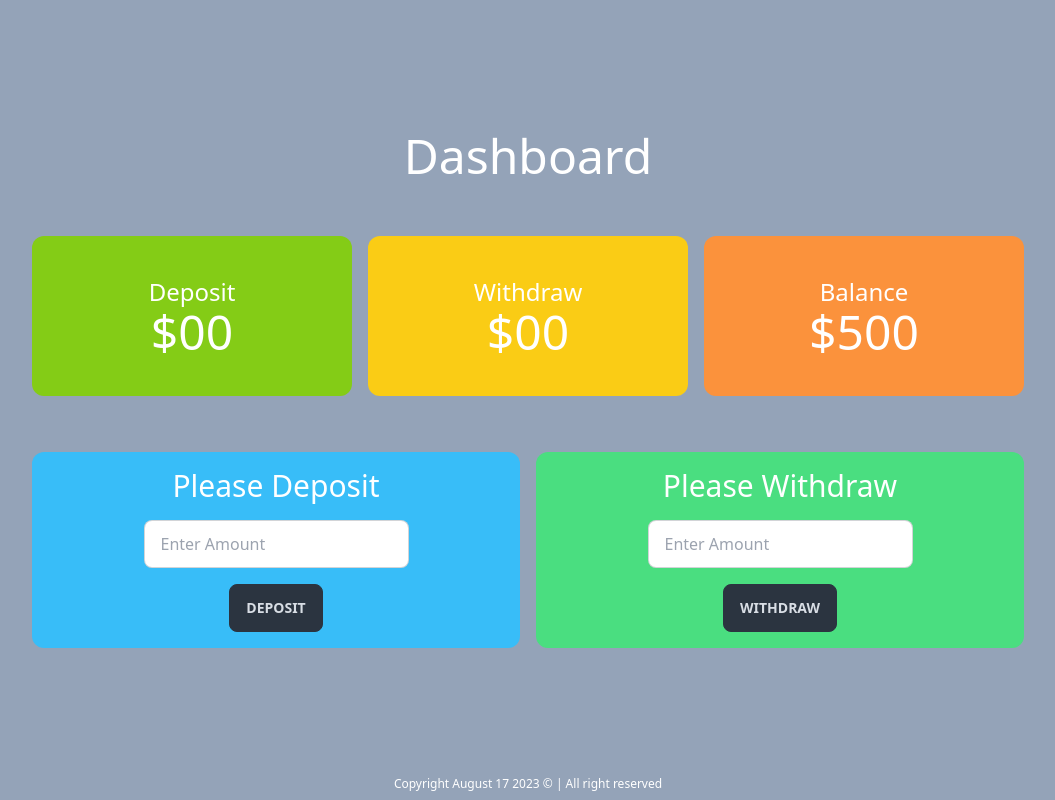
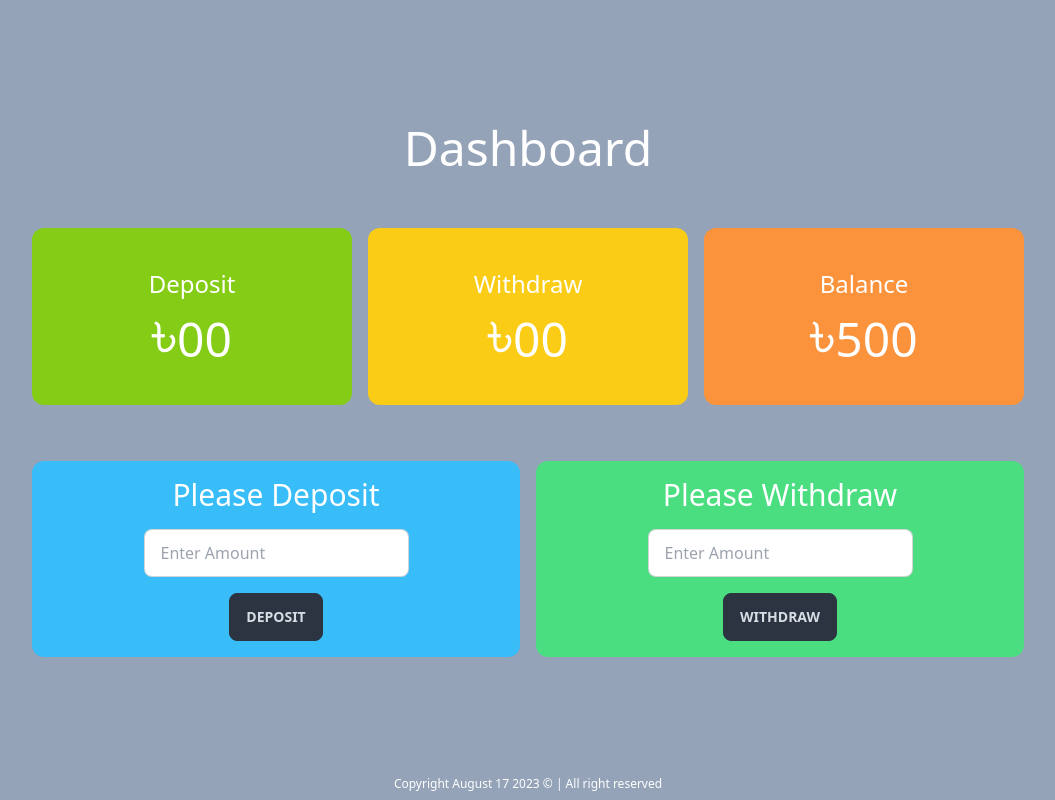
Before and after one commit to sohel5G/Simple-Bank-Website, a plain HTML site: page dashboard.html in a window 1280 px wide. Shown: the whole page, without its empty margins (112-1167 px from the left). Drawn offline with nearby package versions, Linux system fonts and the light colour scheme.

Commit message:
Add Taka Simple

```diff
--- a/dashboard.html
+++ b/dashboard.html
@@ -20,15 +20,15 @@
         <section class="lg:flex lg:gap-4 mt-10">
             <div class="bg-lime-500 text-white lg:w-80 px-3 py-10 rounded-xl mt-4">
                 <p class="text-2xl">Deposit</p>
-                <p class="text-5xl">$<span id="current-deposit">00</span></p>
+                <p class="text-5xl"><span class="text-[65px]">৳</span><span id="current-deposit">00</span></p>
             </div>
             <div class="bg-yellow-400 text-white lg:w-80 px-3 py-10 rounded-xl mt-4">
                 <p class="text-2xl">Withdraw</p>
-                <p class="text-5xl">$<span id="current-withdraw">00</span></p>
+                <p class="text-5xl"><span class="text-[65px]">৳</span><span id="current-withdraw">00</span></p>
             </div>
             <div class="bg-orange-400 text-white lg:w-80 px-3 py-10 rounded-xl mt-4">
                 <p class="text-2xl">Balance</p>
-                <p class="text-5xl">$<span id="current-balance">500</span></p>
+                <p class="text-5xl"><span class="text-[65px]">৳</span><span id="current-balance">500</span></p>
             </div>
         </section>
 
```
